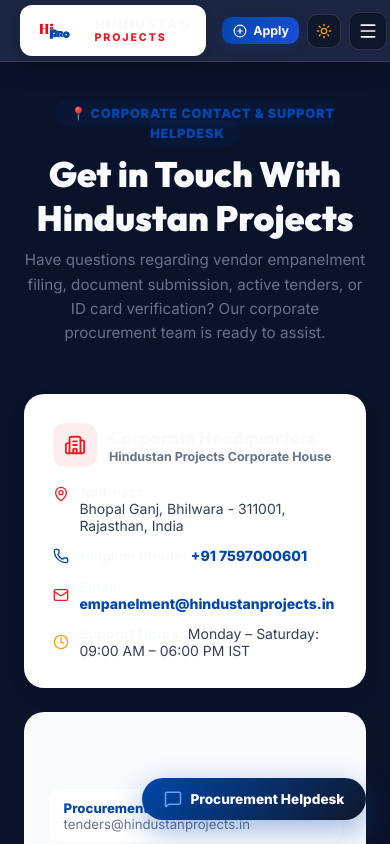
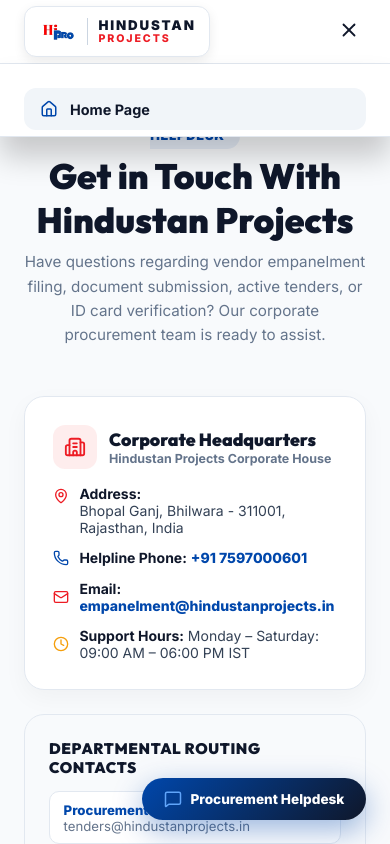
Before and after one commit to hindustan-groups/Empanelment-Portal, a React (Vite) app: page /contact in a window 390 px wide. Both pictures are taken after a click on the button 324 px from the left and 30 px from the top of the page. Shown: the top 844 px of the page. Built offline with nearby package versions, Linux system fonts and the light colour scheme; no server answers.

Commit message:
Revert "feat(navbar): overhaul responsive navbar with theme toggle and mobile drawer overlay for all devices"
This reverts commit 89b33b7320a4adfbbfe48c6dac5b2a9a3fd22c8a.

```diff
--- a/src/App.jsx
+++ b/src/App.jsx
@@ -151,7 +151,7 @@ function MainAppLayout() {
 
       {/* Show Public Header ONLY when not in standalone software portal */}
       {!isStandalonePortal && (
-        <Header isDark={isDark} toggleTheme={toggleTheme} />
+        <Header />
       )}
 
       {/* Main Route Content */}
--- a/src/components/Header.jsx
+++ b/src/components/Header.jsx
@@ -1,19 +1,16 @@
 import React, { useState, useEffect } from 'react';
 import { Link, NavLink } from 'react-router-dom';
 import Logo from './Logo';
-import {
-  Search, HelpCircle, PlusCircle, Menu, X, ShieldCheck, ExternalLink,
-  Home, FileText, Building2, Sun, Moon, PhoneCall, ChevronRight, Sparkles
-} from 'lucide-react';
+import { Search, HelpCircle, PlusCircle, Menu, X, ShieldCheck, ExternalLink, Home, FileText, Building2 } from 'lucide-react';
 
 const DEFAULT_SITE_CONFIG = {
   companyTitle: 'Hindustan Projects',
-  subdomainPill: 'empanel.hindustanprojects.in',
+  subdomainPill: 'www.empanelment.hindustanprojects.in',
   helplinePhone: '+91 7597000601',
   corporateEmail: 'empanelment@hindustanprojects.in'
 };
 
-export default function Header({ isDark, toggleTheme }) {
+export default function Header() {
   const [mobileMenuOpen, setMobileMenuOpen] = useState(false);
   const [siteConfig, setSiteConfig] = useState(DEFAULT_SITE_CONFIG);
 
@@ -28,18 +25,6 @@ export default function Header({ isDark, toggleTheme }) {
     }
   }, []);
 
-  // Prevent background scrolling when mobile menu drawer is open
-  useEffect(() => {
-    if (mobileMenuOpen) {
-      document.body.style.overflow = 'hidden';
-    } else {
-      document.body.style.overflow = '';
-    }
-    return () => {
-      document.body.style.overflow = '';
-    };
-  }, [mobileMenuOpen]);
-
   const closeMobileMenu = () => {
     setMobileMenuOpen(false);
   };
@@ -48,152 +33,71 @@ export default function Header({ isDark, toggleTheme }) {
     <header className="header-navbar">
       <div className="header-inner">
 
-        {/* Left: Brand Logo & Live Subdomain Badge */}
-        <div className="header-brand-group">
-          <Link to="/" onClick={closeMobileMenu} style={{ textDecoration: 'none', display: 'flex', alignItems: 'center' }}>
+        {/* Left: Logo */}
+        <div style={{ display: 'flex', alignItems: 'center', gap: '0.75rem' }}>
+          <Link to="/" onClick={closeMobileMenu} style={{ textDecoration: 'none' }}>
             <Logo height={38} />
           </Link>
-
-          <div className="subdomain-pill">
-            <span className="status-dot"></span>
-            <span>{siteConfig.subdomainPill || 'empanel.hindustanprojects.in'}</span>
-          </div>
         </div>
 
-        {/* Right Desktop Nav Actions */}
+        {/* Right Desktop Nav Options */}
         <div className="nav-actions desktop-only">
-          <NavLink
-            to="/"
-            end
-            className={({ isActive }) => `btn-nav-item ${isActive ? 'active' : ''}`}
+          <a
+            href={siteConfig.mainWebsiteUrl || "https://hindustanprojects.in"}
+            target="_blank"
+            rel="noreferrer"
+            className="btn-icon-text"
+            style={{ backgroundColor: 'rgba(237, 28, 36, 0.08)', color: '#ED1C24', borderColor: 'rgba(237, 28, 36, 0.2)' }}
           >
-            <Home style={{ width: 15, height: 15 }} />
-            <span>Home</span>
-          </NavLink>
+            <span>Main Site</span>
+            <ExternalLink style={{ width: 14, height: 14 }} />
+          </a>
 
           <NavLink
-            to="/tenders"
-            className={({ isActive }) => `btn-nav-item ${isActive ? 'active' : ''}`}
-          >
-            <FileText style={{ width: 15, height: 15 }} />
-            <span>Tenders</span>
-          </NavLink>
-
-          <NavLink
-            to="/track"
-            className={({ isActive }) => `btn-nav-item ${isActive ? 'active' : ''}`}
-          >
-            <Search style={{ width: 15, height: 15, color: '#0047AB' }} />
-            <span>Track Status</span>
-          </NavLink>
-
-          <NavLink
-            to="/guidelines"
-            className={({ isActive }) => `btn-nav-item ${isActive ? 'active' : ''}`}
-          >
-            <HelpCircle style={{ width: 15, height: 15, color: '#64748B' }} />
-            <span>Guidelines</span>
-          </NavLink>
-
-          <NavLink
-            to="/about"
-            className={({ isActive }) => `btn-nav-item ${isActive ? 'active' : ''}`}
-          >
-            <Building2 style={{ width: 15, height: 15 }} />
-            <span>About</span>
-          </NavLink>
-
-          <NavLink
-            to="/contact"
-            className={({ isActive }) => `btn-nav-item ${isActive ? 'active' : ''}`}
-          >
-            <span>Contact</span>
-          </NavLink>
-
-          {/* Primary Action Buttons */}
-          <NavLink
             to="/apply"
-            className={({ isActive }) => `btn-nav-item btn-nav-apply ${isActive ? 'active' : ''}`}
+            className={({ isActive }) => `btn-icon-text ${isActive ? 'active' : ''}`}
+            style={{ backgroundColor: '#0047AB', color: 'white', border: 'none' }}
           >
             <PlusCircle style={{ width: 16, height: 16 }} />
             <span>Empanelment Form</span>
           </NavLink>
 
-          <NavLink
-            to="/vendor-login"
-            className={({ isActive }) => `btn-nav-item btn-nav-vendor ${isActive ? 'active' : ''}`}
-          >
-            <ShieldCheck style={{ width: 16, height: 16 }} />
+          <NavLink to="/tenders" className={({ isActive }) => `btn-icon-text ${isActive ? 'active' : ''}`}>
+            <span>Tenders</span>
+          </NavLink>
+
+          <NavLink to="/about" className={({ isActive }) => `btn-icon-text ${isActive ? 'active' : ''}`}>
+            <span>About Us</span>
+          </NavLink>
+
+          <NavLink to="/contact" className={({ isActive }) => `btn-icon-text ${isActive ? 'active' : ''}`}>
+            <span>Contact</span>
+          </NavLink>
+
+          <NavLink to="/track" className={({ isActive }) => `btn-icon-text ${isActive ? 'active' : ''}`}>
+            <Search style={{ width: 16, height: 16, color: '#0047AB' }} />
+            <span>Track Status</span>
+          </NavLink>
+
+          <NavLink to="/guidelines" className={({ isActive }) => `btn-icon-text ${isActive ? 'active' : ''}`}>
+            <HelpCircle style={{ width: 16, height: 16, color: '#64748B' }} />
+            <span>Guidelines</span>
+          </NavLink>
+
+          <NavLink to="/vendor-login" className={({ isActive }) => `btn-icon-text ${isActive ? 'active' : ''}`} style={{ backgroundColor: 'rgba(16, 185, 129, 0.1)', color: '#047857', border: '1px solid rgba(16, 185, 129, 0.3)' }}>
+            <ShieldCheck style={{ width: 16, height: 16, color: '#10B981' }} />
             <span>Vendor Login</span>
           </NavLink>
-
-          {/* Theme Toggle Button */}
-          {toggleTheme && (
-            <button
-              onClick={toggleTheme}
-              className="theme-toggle-btn"
-              title={isDark ? "Switch to Light Mode" : "Switch to Dark Mode"}
-              aria-label="Toggle Dark Mode"
-            >
-              {isDark ? (
-                <Sun style={{ width: 18, height: 18, color: '#F59E0B' }} />
-              ) : (
-                <Moon style={{ width: 18, height: 18, color: '#0047AB' }} />
-              )}
-            </button>
-          )}
-
-          {/* Corporate Site External Link */}
-          <a
-            href={siteConfig.mainWebsiteUrl || "https://hindustanprojects.in"}
-            target="_blank"
-            rel="noreferrer"
-            className="btn-nav-item"
-            style={{ backgroundColor: 'rgba(237, 28, 36, 0.08)', color: '#ED1C24', borderColor: 'rgba(237, 28, 36, 0.2)' }}
-            title="Open Corporate Portal"
-          >
-            <span>Main Site</span>
-            <ExternalLink style={{ width: 13, height: 13 }} />
-          </a>
         </div>
 
-        {/* Mobile / Tablet Action Bar */}
+        {/* Mobile Hamburger Toggle Button */}
         <div className="mobile-toggle-wrapper">
-          {/* Quick Apply Button on Mobile */}
-          <Link
-            to="/apply"
-            onClick={closeMobileMenu}
-            className="btn-nav-item btn-nav-apply"
-            style={{ padding: '0.38rem 0.65rem', fontSize: '0.775rem' }}
-          >
-            <PlusCircle style={{ width: 14, height: 14 }} />
-            <span>Apply</span>
-          </Link>
-
-          {/* Theme Toggle Button on Mobile Bar */}
-          {toggleTheme && (
-            <button
-              onClick={toggleTheme}
-              className="theme-toggle-btn"
-              title="Toggle Theme"
-              aria-label="Toggle Theme"
-              style={{ width: 34, height: 34 }}
-            >
-              {isDark ? (
-                <Sun style={{ width: 16, height: 16, color: '#F59E0B' }} />
-              ) : (
-                <Moon style={{ width: 16, height: 16, color: '#0047AB' }} />
-              )}
-            </button>
-          )}
-
-          {/* Mobile Hamburger Toggle Button */}
           <button
             onClick={() => setMobileMenuOpen(prev => !prev)}
             className="mobile-menu-btn"
             aria-label="Toggle Mobile Menu"
           >
-            {mobileMenuOpen ? <X style={{ width: 20, height: 20 }} /> : <Menu style={{ width: 20, height: 20 }} />}
+            {mobileMenuOpen ? <X style={{ width: 22, height: 22 }} /> : <Menu style={{ width: 22, height: 22 }} />}
           </button>
         </div>
 
@@ -204,130 +108,91 @@ export default function Header({ isDark, toggleTheme }) {
         <div className="mobile-drawer-overlay">
           <div className="mobile-drawer-content">
 
-            <div className="mobile-drawer-section-title">Navigation Menu</div>
-
             <NavLink
               to="/"
               onClick={closeMobileMenu}
-              end
-              className={({ isActive }) => `mobile-nav-link ${isActive ? 'active' : ''}`}
+              className="mobile-nav-link"
             >
-              <div className="mobile-nav-link-left">
               <Home style={{ width: 18, height: 18, color: '#0047AB' }} />
-                <span>Home Dashboard</span>
-              </div>
-              <ChevronRight style={{ width: 16, height: 16, color: 'var(--text-muted)' }} />
+              <span>Home Page</span>
             </NavLink>
 
             <NavLink
               to="/apply"
               onClick={closeMobileMenu}
-              className={({ isActive }) => `mobile-nav-link ${isActive ? 'active' : ''}`}
-              style={{ backgroundColor: '#0047AB', color: 'white', borderColor: '#0047AB' }}
+              className="mobile-nav-link"
+              style={{ backgroundColor: '#0047AB', color: 'white' }}
             >
-              <div className="mobile-nav-link-left">
               <PlusCircle style={{ width: 18, height: 18 }} />
-                <span style={{ fontWeight: 700 }}>5-Step Empanelment Form</span>
-              </div>
-              <Sparkles style={{ width: 16, height: 16, color: '#F59E0B' }} />
+              <span>Empanelment Form</span>
             </NavLink>
 
             <NavLink
               to="/tenders"
               onClick={closeMobileMenu}
-              className={({ isActive }) => `mobile-nav-link ${isActive ? 'active' : ''}`}
+              className="mobile-nav-link"
             >
-              <div className="mobile-nav-link-left">
               <FileText style={{ width: 18, height: 18, color: '#ED1C24' }} />
               <span>Active Tenders & Bids</span>
-              </div>
-              <ChevronRight style={{ width: 16, height: 16, color: 'var(--text-muted)' }} />
+            </NavLink>
+
+            <NavLink
+              to="/about"
+              onClick={closeMobileMenu}
+              className="mobile-nav-link"
+            >
+              <Building2 style={{ width: 18, height: 18, color: '#0047AB' }} />
+              <span>About Hindustan Projects</span>
+            </NavLink>
+
+            <NavLink
+              to="/contact"
+              onClick={closeMobileMenu}
+              className="mobile-nav-link"
+            >
+              <HelpCircle style={{ width: 18, height: 18, color: '#047857' }} />
+              <span>Contact Headquarters</span>
+            </NavLink>
+
+            <NavLink
+              to="/vendor-login"
+              onClick={closeMobileMenu}
+              className="mobile-nav-link"
+              style={{ backgroundColor: 'rgba(16, 185, 129, 0.12)', color: '#047857', border: '1px solid rgba(16, 185, 129, 0.3)' }}
+            >
+              <ShieldCheck style={{ width: 18, height: 18, color: '#10B981' }} />
+              <span>Empanelled Vendor Login</span>
             </NavLink>
 
             <NavLink
               to="/track"
               onClick={closeMobileMenu}
-              className={({ isActive }) => `mobile-nav-link ${isActive ? 'active' : ''}`}
+              className="mobile-nav-link"
             >
-              <div className="mobile-nav-link-left">
               <Search style={{ width: 18, height: 18, color: '#0047AB' }} />
               <span>Track Application Status</span>
-              </div>
-              <ChevronRight style={{ width: 16, height: 16, color: 'var(--text-muted)' }} />
-            </NavLink>
-
-            <div className="mobile-drawer-section-title">Portals & Support</div>
-
-            <NavLink
-              to="/vendor-login"
-              onClick={closeMobileMenu}
-              className={({ isActive }) => `mobile-nav-link ${isActive ? 'active' : ''}`}
-              style={{ backgroundColor: 'rgba(16, 185, 129, 0.12)', color: '#047857', borderColor: 'rgba(16, 185, 129, 0.3)' }}
-            >
-              <div className="mobile-nav-link-left">
-                <ShieldCheck style={{ width: 18, height: 18, color: '#10B981' }} />
-                <span>Empanelled Vendor Portal</span>
-              </div>
-              <ChevronRight style={{ width: 16, height: 16, color: '#047857' }} />
             </NavLink>
 
             <NavLink
               to="/guidelines"
               onClick={closeMobileMenu}
-              className={({ isActive }) => `mobile-nav-link ${isActive ? 'active' : ''}`}
+              className="mobile-nav-link"
             >
-              <div className="mobile-nav-link-left">
               <HelpCircle style={{ width: 18, height: 18, color: '#64748B' }} />
-                <span>Onboarding Guidelines</span>
-              </div>
-              <ChevronRight style={{ width: 16, height: 16, color: 'var(--text-muted)' }} />
+              <span>Empanelment Guidelines</span>
             </NavLink>
 
-            <NavLink
-              to="/about"
-              onClick={closeMobileMenu}
-              className={({ isActive }) => `mobile-nav-link ${isActive ? 'active' : ''}`}
-            >
-              <div className="mobile-nav-link-left">
-                <Building2 style={{ width: 18, height: 18, color: '#0047AB' }} />
-                <span>About Hindustan Projects</span>
-              </div>
-              <ChevronRight style={{ width: 16, height: 16, color: 'var(--text-muted)' }} />
-            </NavLink>
-
-            <NavLink
-              to="/contact"
-              onClick={closeMobileMenu}
-              className={({ isActive }) => `mobile-nav-link ${isActive ? 'active' : ''}`}
-            >
-              <div className="mobile-nav-link-left">
-                <PhoneCall style={{ width: 18, height: 18, color: '#047857' }} />
-                <span>Contact Procurement Helpdesk</span>
-              </div>
-              <ChevronRight style={{ width: 16, height: 16, color: 'var(--text-muted)' }} />
-            </NavLink>
-
-            {/* Footer inside Drawer */}
-            <div className="mobile-drawer-footer">
             <a
               href={siteConfig.mainWebsiteUrl || "https://hindustanprojects.in"}
               target="_blank"
               rel="noreferrer"
               onClick={closeMobileMenu}
               className="mobile-nav-link"
-                style={{ backgroundColor: 'rgba(237, 28, 36, 0.08)', color: '#ED1C24', borderColor: 'rgba(237, 28, 36, 0.2)' }}
+              style={{ backgroundColor: 'rgba(237, 28, 36, 0.08)', color: '#ED1C24', marginTop: '0.5rem' }}
             >
-                <div className="mobile-nav-link-left">
               <ExternalLink style={{ width: 18, height: 18 }} />
-                  <span>Visit Main Corporate Site</span>
-                </div>
-                <ChevronRight style={{ width: 16, height: 16 }} />
+              <span>Visit Main Corporate Website</span>
             </a>
-
-              <div style={{ textAlign: 'center', fontSize: '0.75rem', color: 'var(--text-muted)', paddingTop: '0.5rem' }}>
-                Hindustan Projects Empanelment Gateway • v2.5
-              </div>
-            </div>
 
           </div>
         </div>
--- a/src/index.css
+++ b/src/index.css
@@ -101,62 +101,49 @@ body {
   overflow-x: hidden;
 }
 
-/* ════════════════ IMPRESSIVE ALL-DEVICE RESPONSIVE NAVBAR ════════════════ */
+/* HEADER & NAVBAR STYLES */
 .header-navbar {
   position: sticky;
   top: 0;
   z-index: 1000;
-  height: 68px;
-  background-color: rgba(255, 255, 255, 0.88);
+  height: 64px;
+  background-color: rgba(255, 255, 255, 0.9);
   backdrop-filter: blur(16px);
   -webkit-backdrop-filter: blur(16px);
   border-bottom: 1px solid var(--border-color);
   box-shadow: 0 4px 20px rgba(0, 0, 0, 0.04);
-  transition: all 0.3s ease;
 }
 
 .dark .header-navbar {
-  background-color: rgba(15, 23, 42, 0.88);
-  border-bottom: 1px solid rgba(255, 255, 255, 0.08);
-  box-shadow: 0 4px 25px rgba(0, 0, 0, 0.3);
+  background-color: rgba(15, 23, 42, 0.9);
 }
 
 .header-inner {
-  max-width: 1320px;
+  max-width: 1280px;
   height: 100%;
   margin: 0 auto;
-  padding: 0 1.25rem;
+  padding: 0 1.5rem;
   display: flex;
   align-items: center;
   justify-content: space-between;
-  gap: 1rem;
-}
-
-.header-brand-group {
-  display: flex;
-  align-items: center;
-  gap: 0.85rem;
 }
 
 .subdomain-pill {
   display: inline-flex;
   align-items: center;
-  gap: 0.45rem;
-  padding: 0.28rem 0.65rem;
+  gap: 0.5rem;
+  padding: 0.25rem 0.65rem;
   border-radius: 9999px;
-  background-color: rgba(0, 71, 171, 0.07);
+  background-color: rgba(0, 71, 171, 0.08);
   color: #0047AB;
-  border: 1px solid rgba(0, 71, 171, 0.18);
+  border: 1px solid rgba(0, 71, 171, 0.2);
   font-size: 0.725rem;
-  font-weight: 700;
-  letter-spacing: -0.01em;
-  white-space: nowrap;
+  font-weight: 800;
 }
 
 .dark .subdomain-pill {
   background-color: rgba(0, 71, 171, 0.2);
   color: #60A5FA;
-  border-color: rgba(96, 165, 250, 0.3);
 }
 
 .status-dot {
@@ -165,252 +152,111 @@ body {
   border-radius: 50%;
   background-color: #10B981;
   box-shadow: 0 0 8px #10B981;
-  animation: pulseDot 2s infinite;
-}
-
-@keyframes pulseDot {
-  0% { transform: scale(0.95); box-shadow: 0 0 0 0 rgba(16, 185, 129, 0.7); }
-  70% { transform: scale(1.1); box-shadow: 0 0 0 6px rgba(16, 185, 129, 0); }
-  100% { transform: scale(0.95); box-shadow: 0 0 0 0 rgba(16, 185, 129, 0); }
 }
 
 .nav-actions {
   display: flex;
   align-items: center;
-  gap: 0.45rem;
-}
-
-.btn-nav-item {
+  gap: 0.75rem;
+}
+
+.btn-icon-text {
   display: inline-flex;
   align-items: center;
   gap: 0.4rem;
-  padding: 0.45rem 0.75rem;
+  padding: 0.45rem 0.9rem;
   border-radius: 10px;
-  background-color: transparent;
-  color: var(--text-secondary);
-  font-size: 0.835rem;
-  font-weight: 600;
+  background-color: var(--bg-surface);
+  color: var(--text-primary);
+  font-size: 0.825rem;
+  font-weight: 700;
   text-decoration: none;
-  border: 1px solid transparent;
-  transition: all 0.2s ease;
-  white-space: nowrap;
-}
-
-.btn-nav-item:hover {
-  background-color: var(--bg-surface);
-  color: var(--brand-blue);
-  border-color: rgba(0, 71, 171, 0.15);
-  transform: translateY(-1px);
-}
-
-.btn-nav-item.active {
-  background-color: rgba(0, 71, 171, 0.08);
-  color: #0047AB;
-  border-color: rgba(0, 71, 171, 0.2);
-  font-weight: 700;
-}
-
-.dark .btn-nav-item.active {
-  background-color: rgba(0, 71, 171, 0.25);
-  color: #60A5FA;
-  border-color: rgba(96, 165, 250, 0.3);
-}
-
-.btn-nav-apply {
-  background: linear-gradient(135deg, #0047AB 0%, #1D4ED8 100%) !important;
-  color: #FFFFFF !important;
-  border: none !important;
-  font-weight: 700 !important;
-  box-shadow: 0 3px 12px rgba(0, 71, 171, 0.25);
-}
-
-.btn-nav-apply:hover {
-  background: linear-gradient(135deg, #1D4ED8 0%, #1E40AF 100%) !important;
-  box-shadow: 0 5px 16px rgba(0, 71, 171, 0.35);
-  transform: translateY(-1.5px) !important;
-}
-
-.btn-nav-vendor {
-  background-color: rgba(16, 185, 129, 0.1) !important;
-  color: #047857 !important;
-  border: 1px solid rgba(16, 185, 129, 0.3) !important;
-  font-weight: 700 !important;
-}
-
-.dark .btn-nav-vendor {
-  background-color: rgba(16, 185, 129, 0.18) !important;
-  color: #34D399 !important;
-  border-color: rgba(52, 211, 153, 0.4) !important;
-}
-
-.btn-nav-vendor:hover {
-  background-color: rgba(16, 185, 129, 0.2) !important;
-  border-color: #10B981 !important;
+  border: 1px solid var(--border-color);
+  transition: all 0.2s cubic-bezier(0.4, 0, 0.2, 1);
+  user-select: none;
+}
+
+.btn-icon-text:hover {
+  border-color: #0047AB;
+  transform: translateY(-1.5px);
+  box-shadow: 0 4px 12px rgba(0, 71, 171, 0.15);
+}
+
+.btn-icon-text:active {
+  transform: scale(0.96);
 }
 
 .theme-toggle-btn {
   background: var(--bg-surface);
   border: 1px solid var(--border-color);
   color: var(--text-primary);
-  padding: 0.45rem;
+  padding: 0.5rem;
   border-radius: 10px;
   cursor: pointer;
   display: flex;
   align-items: center;
   justify-content: center;
-  transition: all 0.2s ease;
-  width: 36px;
-  height: 36px;
+  transition: transform 0.2s ease, border-color 0.2s ease;
 }
 
 .theme-toggle-btn:hover {
   border-color: #0047AB;
-  color: #0047AB;
-  transform: rotate(15deg);
+}
+
+.theme-toggle-btn:active {
+  transform: scale(0.92);
 }
 
 .mobile-toggle-wrapper {
   display: none;
   align-items: center;
-  gap: 0.5rem;
 }
 
 .mobile-menu-btn {
-  background: var(--bg-surface);
-  border: 1px solid var(--border-color);
+  background: none;
+  border: none;
   color: var(--text-primary);
-  border-radius: 10px;
   cursor: pointer;
-  padding: 0.45rem;
-  display: flex;
-  align-items: center;
-  justify-content: center;
-  width: 38px;
-  height: 38px;
-  transition: all 0.2s ease;
-}
-
-.mobile-menu-btn:hover {
-  border-color: var(--brand-blue);
-  color: var(--brand-blue);
-}
-
-/* RESPONSIVE BREAKPOINTS */
-
-@media (max-width: 1120px) {
-  .subdomain-pill {
-    display: none;
-  }
-}
-
-@media (max-width: 1024px) {
-  .desktop-only {
-    display: none !important;
-  }
-
-  .mobile-toggle-wrapper {
-    display: flex !important;
-  }
-
-  .header-navbar {
-    height: 62px;
-  }
-}
-
-/* Mobile Drawer Overlay Animation & Glass Layout */
+  padding: 0.4rem;
+}
+
 .mobile-drawer-overlay {
   position: fixed;
-  top: 62px;
+  top: 64px;
   left: 0;
   right: 0;
   bottom: 0;
-  background-color: rgba(255, 255, 255, 0.96);
-  backdrop-filter: blur(20px);
-  -webkit-backdrop-filter: blur(20px);
-  padding: 1.25rem 1.25rem 2.5rem 1.25rem;
-  box-shadow: 0 20px 40px rgba(0, 0, 0, 0.15);
+  background-color: var(--bg-card);
+  border-bottom: 1px solid var(--border-color);
+  padding: 1.5rem 1.5rem 3rem 1.5rem;
+  box-shadow: 0 20px 30px rgba(0, 0, 0, 0.2);
   z-index: 999;
   overflow-y: auto;
   -webkit-overflow-scrolling: touch;
-  animation: slideDownMobile 0.28s cubic-bezier(0.16, 1, 0.3, 1) forwards;
-}
-
-.dark .mobile-drawer-overlay {
-  background-color: rgba(15, 23, 42, 0.96);
-  box-shadow: 0 20px 40px rgba(0, 0, 0, 0.5);
-}
-
-@keyframes slideDownMobile {
-  from {
-    opacity: 0;
-    transform: translateY(-12px);
-  }
-  to {
-    opacity: 1;
-    transform: translateY(0);
-  }
 }
 
 .mobile-drawer-content {
   display: flex;
   flex-direction: column;
-  gap: 0.65rem;
-  max-width: 600px;
-  margin: 0 auto;
-}
-
-.mobile-drawer-section-title {
-  font-size: 0.725rem;
-  font-weight: 800;
-  text-transform: uppercase;
-  letter-spacing: 0.08em;
-  color: var(--text-muted);
-  margin: 0.75rem 0 0.25rem 0.5rem;
+  gap: 0.85rem;
 }
 
 .mobile-nav-link {
   display: flex;
   align-items: center;
-  justify-content: space-between;
-  padding: 0.85rem 1rem;
-  border-radius: 14px;
+  gap: 0.75rem;
+  padding: 0.75rem 1rem;
+  border-radius: 12px;
   background-color: var(--bg-surface);
   color: var(--text-primary);
-  font-weight: 600;
-  font-size: 0.925rem;
+  font-weight: 700;
+  font-size: 0.9rem;
   text-decoration: none;
-  border: 1px solid var(--border-color);
-  transition: all 0.2s ease;
+  transition: transform 0.2s ease;
 }
 
 .mobile-nav-link:active {
-  transform: scale(0.98);
-}
-
-.mobile-nav-link.active {
-  border-color: #0047AB;
-  background-color: rgba(0, 71, 171, 0.08);
-  color: #0047AB;
-}
-
-.dark .mobile-nav-link.active {
-  background-color: rgba(0, 71, 171, 0.25);
-  color: #60A5FA;
-}
-
-.mobile-nav-link-left {
-  display: flex;
-  align-items: center;
-  gap: 0.75rem;
-}
-
-.mobile-drawer-footer {
-  margin-top: 1.25rem;
-  padding-top: 1rem;
-  border-top: 1px solid var(--border-color);
-  display: flex;
-  flex-direction: column;
-  gap: 0.75rem;
+  transform: scale(0.97);
 }
 
 /* HERO SECTION & ENTERPRISE BACKDROP */
```
Lines whose indentation alone changed are shown as unchanged.
